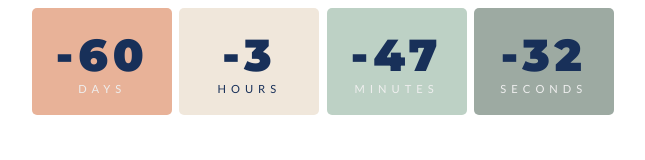
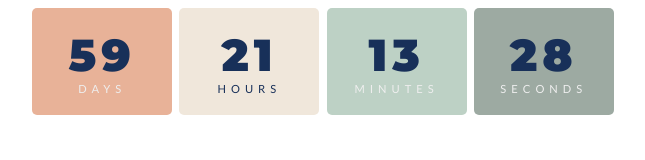
Before and after one commit to boredstudent1013/widget_notion, a plain HTML site: page countdown.html in a window 1280 px wide. Shown: the whole page, without its empty margins (317-962 px from the left). Drawn offline with Linux system fonts and the light colour scheme.

Commit message:
Update countdown.html

```diff
--- a/countdown.html
+++ b/countdown.html
@@ -103,7 +103,7 @@ body{
 </body>
 <script>
     const year = new Date().getFullYear();
-const myDate = new Date('Nov 13, 2020 00:00:00');
+const myDate = new Date('March 12, 2021 00:00:00');
 console.log(myDate);
 
 // countdown
```
